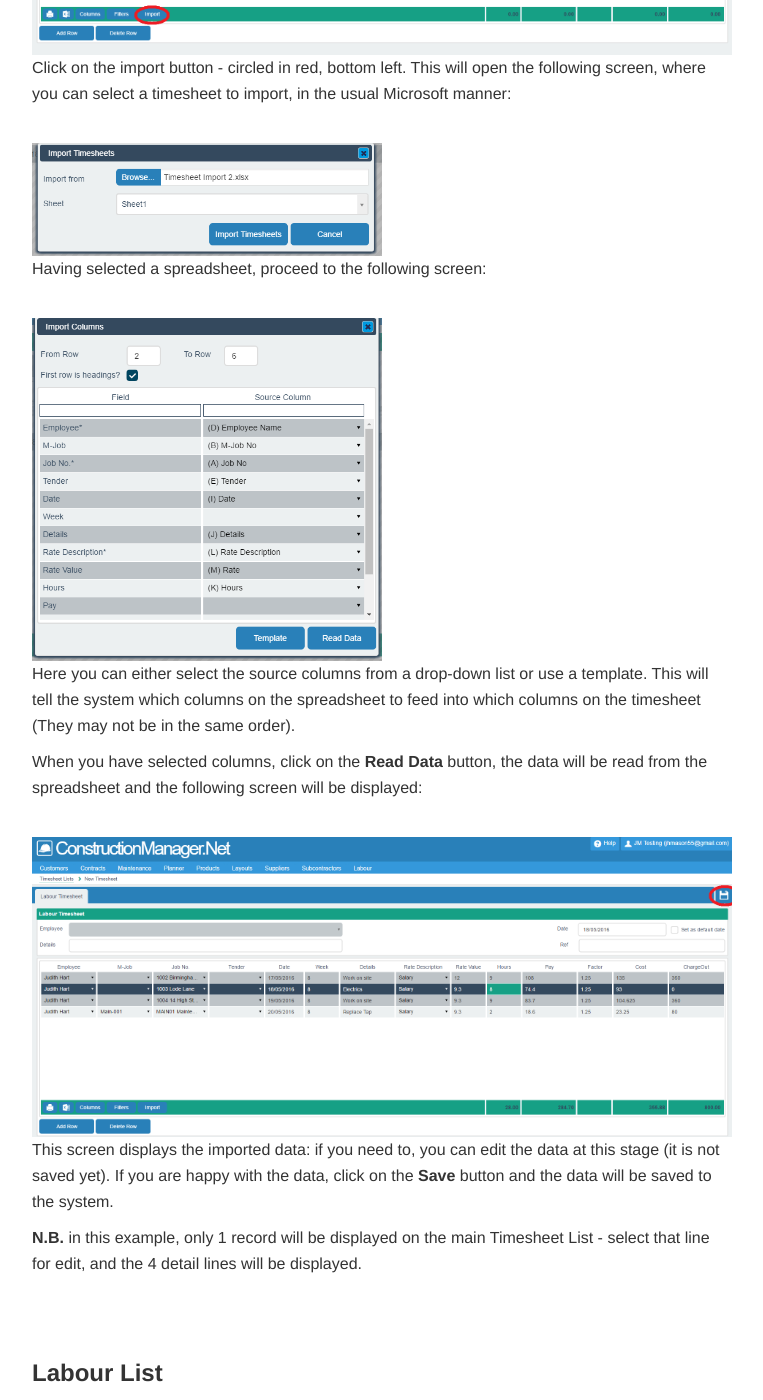
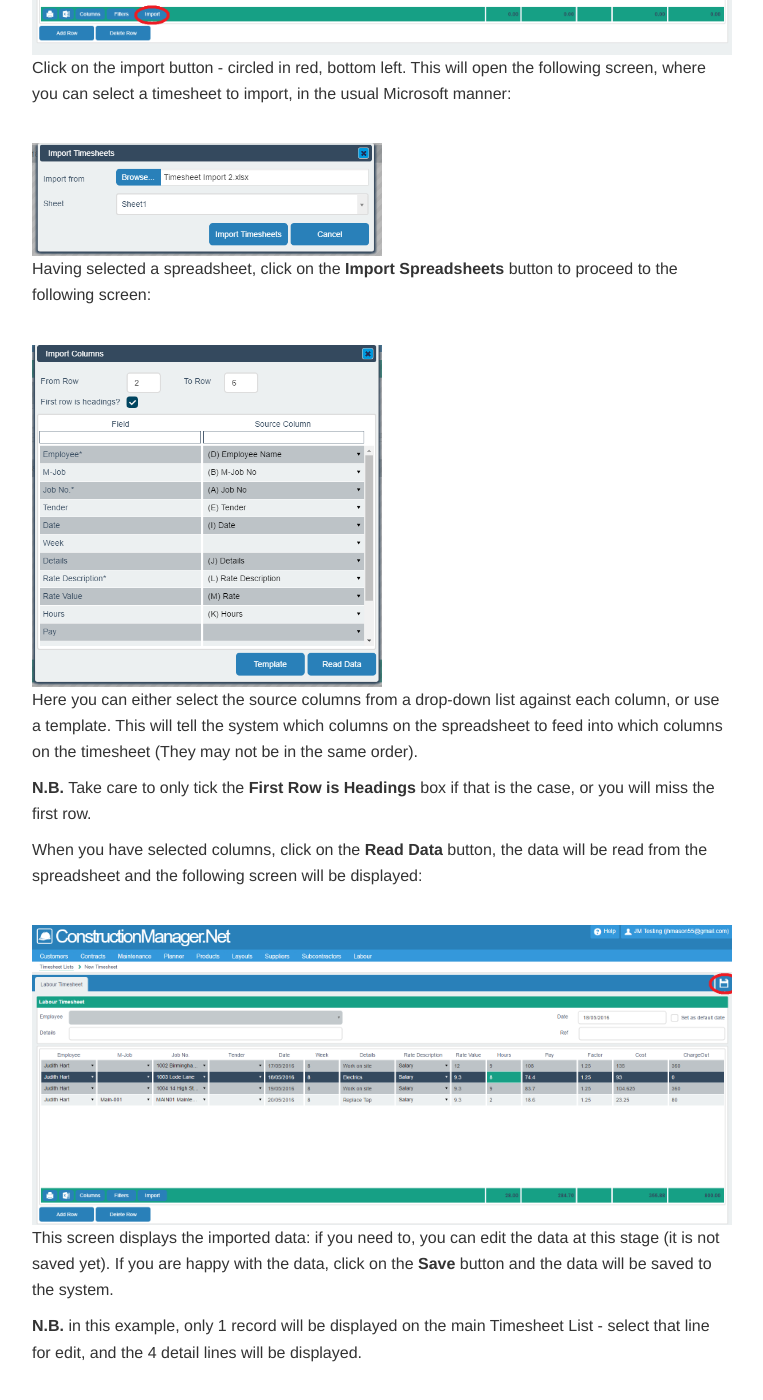
Before and after one commit to JNCSolutions/ConstructionManagerDocs, a Jekyll site: the page built from labour.html, in a window 1280 px wide and 1400 px high, scrolled down 3036 px. Shown: the whole window, without its empty margins (258-1021 px from the left). Built offline with Jekyll 4.4.1, drawn with Linux system fonts in a browser that asks for light colours.

Commit message:
Update labour.html

```diff
--- a/labour.html
+++ b/labour.html
@@ -97,13 +97,17 @@ title: Labour
         This will open the following screen, where you can select a timesheet to import, in the usual Microsoft manner:</p>
     <br>
     <img src="img/Labour_Timesheet_Import_02.PNG" style="width: 50%;">
-    <p>Having selected a spreadsheet, proceed to the following screen:</p>
+    <p>Having selected a spreadsheet, click on the <b>Import Spreadsheets</b> button to proceed to the following screen:</p>
     <br>
     <img src="img/Labour_Timesheet_Import_03.PNG" style="width: 50%;">
     <br>
-    <p>Here you can either select the source columns from a drop-down list or use a template.
+    <p>Here you can either select the source columns from a drop-down list against each column, or use a template.
         This will tell the system which columns on the spreadsheet to feed into which columns on the timesheet
         (They may not be in the same order).</p>
+    <p><b>N.B.</b> Take care to only tick the <b>First Row is Headings</b> box if that is the case,
+          or you will miss the first row. </p>
+
+
     <p>When you have selected columns, click on the <b>Read Data</b> button, the data will be read from the spreadsheet
         and the following screen will be displayed:</p>
     <br>
```
